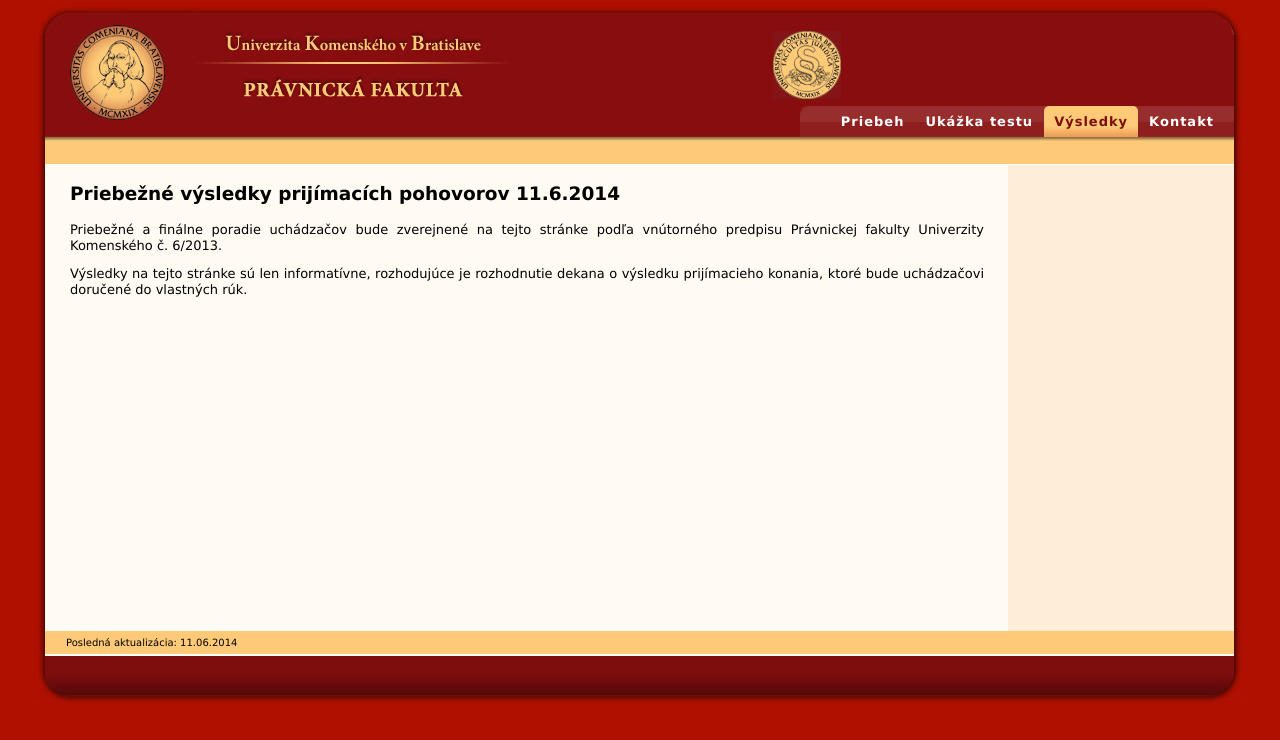
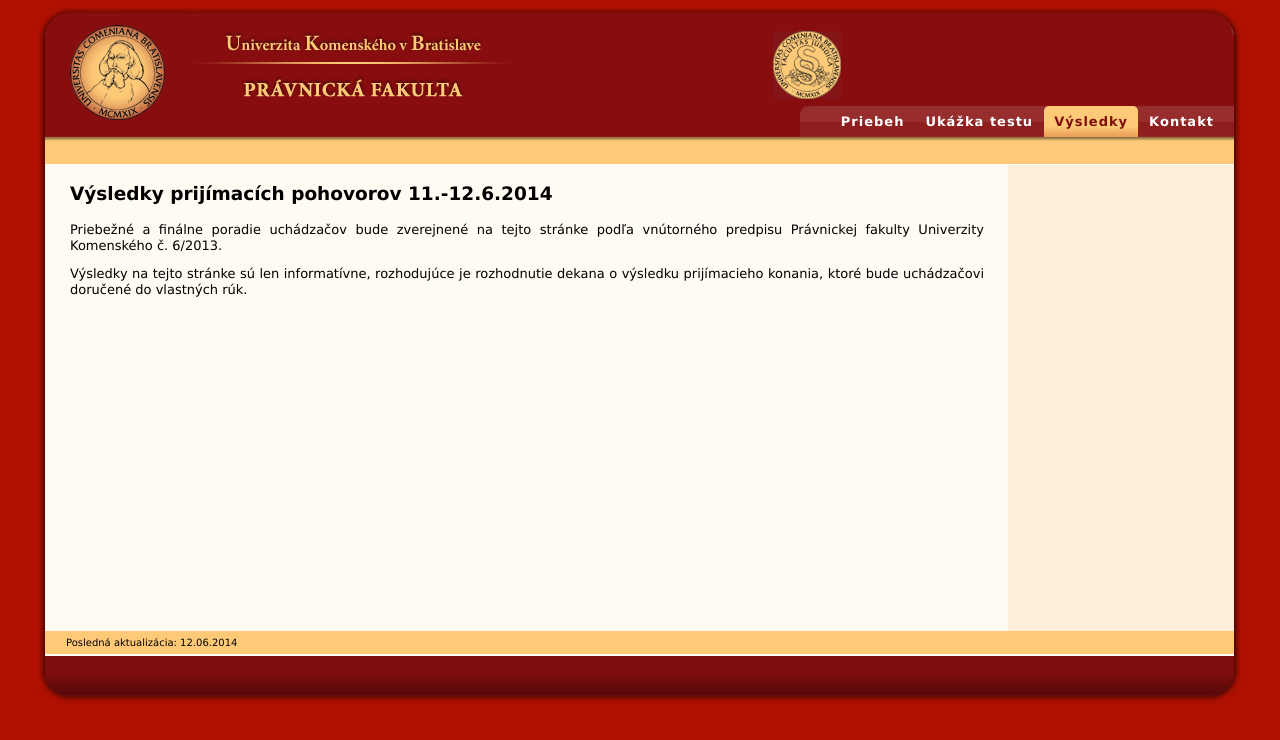
Before and after one commit to fmfi-svt/testovac, a PHP site: page /vysledky.php in a window 1280 px wide. Shown: the top 740 px of the page. Run offline with PHP 8.4, Linux system fonts and the light colour scheme.

Commit message:
vysledky za druhy den.

```diff
--- a/include/footer.php
+++ b/include/footer.php
@@ -13,7 +13,7 @@
 
 			<div id="content_bottom">
 				<div id="content_bottom_in">
-					Posledná aktualizácia: 11.06.2014
+					Posledná aktualizácia: 12.06.2014
 				</div>
 			</div>
 
--- a/vysledky.php
+++ b/vysledky.php
@@ -9,7 +9,7 @@
 
 ?>
 
-<h1>Priebežné výsledky prijímacích pohovorov 11.6.2014</h1>
+<h1>Výsledky prijímacích pohovorov 11.-12.6.2014</h1>
 <p>
     Priebežné a finálne poradie uchádzačov bude zverejnené na tejto stránke podľa vnútorného predpisu Právnickej fakulty Univerzity Komenského č. 6/2013.
 </p>
@@ -124,7 +124,7 @@
 	}
 }
 
-vypisTabulku($body, 'denna', $vybranaForma, $vybranyKod);
+vypisTabulku($body, 'denna', $vybranaForma, $vybranyKod, 1564);
 ?>
 </table>
 </div>
```
